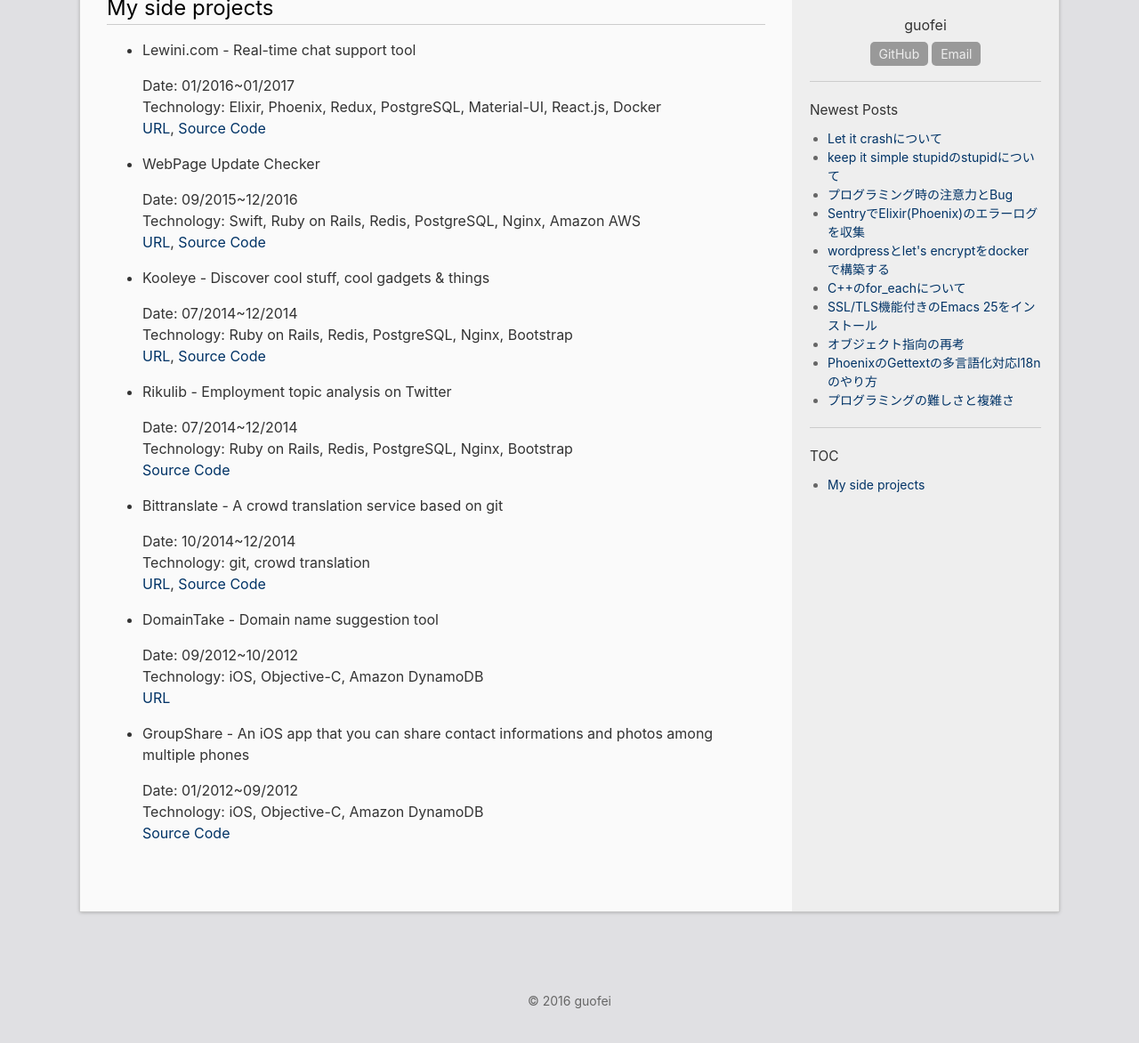
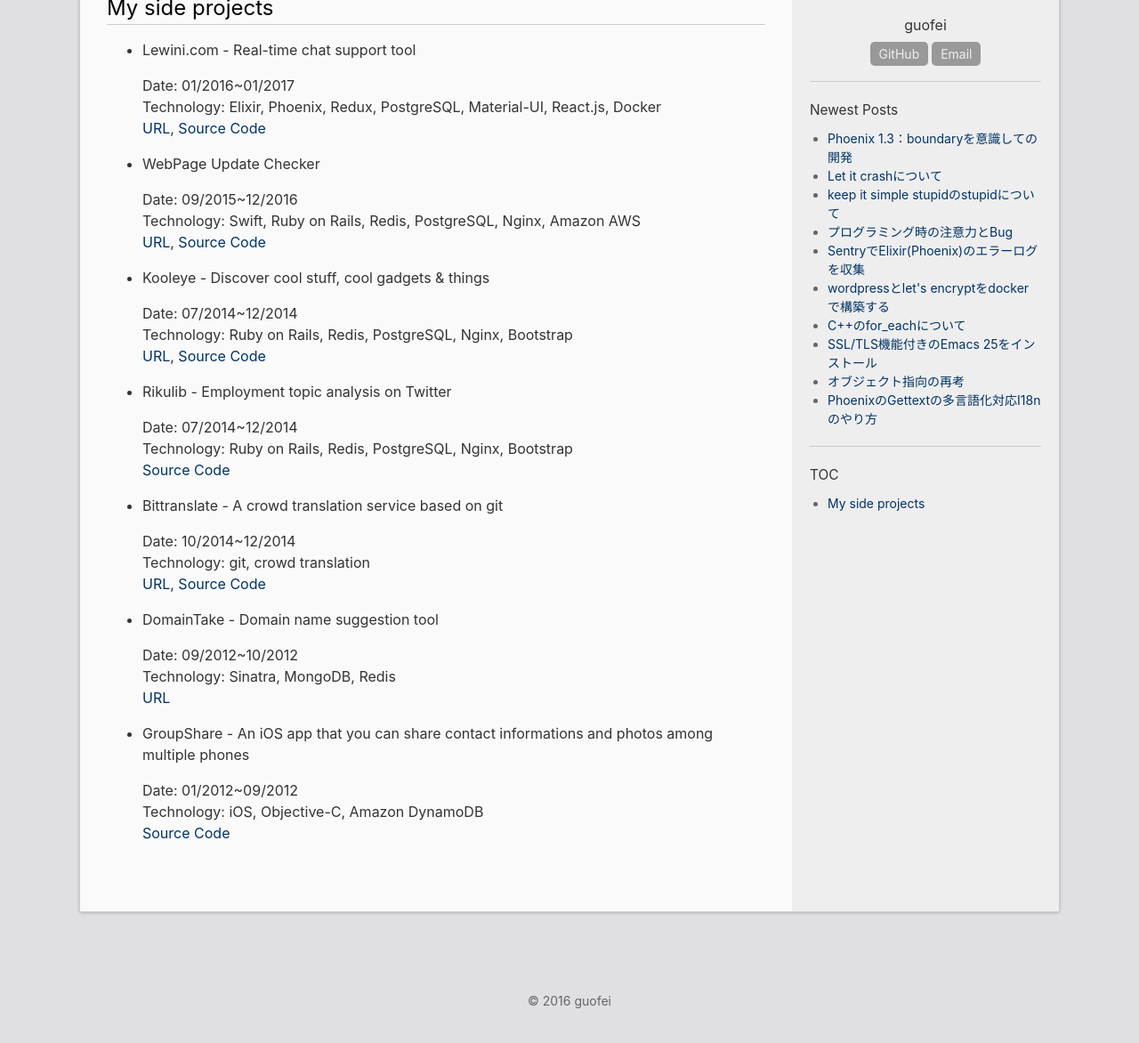
Before and after one commit to guofei/ja, a Jekyll site: the page built from about.md, in a window 1280 px wide, cut to the strip 261-1456 px from the top of the page. Shown: the top 1172 px of the strip at 89% size. Built offline with Jekyll 4.4.1, drawn with Linux system fonts in a browser that asks for light colours; comment, search, counter and statistics services are not loaded.

Commit message:
fix: change about

```diff
--- /dev/null
+++ b/_posts/2017-03-28-studied-at-phoenix-1-3.md
@@ -0,0 +1,7 @@
+---
+layout: post
+title: Phoenix 1.3：boundaryを意識しての開発
+categories: [Phoenix, Programming]
+---
+##
+TODO
--- a/about.md
+++ b/about.md
@@ -40,7 +40,7 @@ public: true
 * DomainTake - Domain name suggestion tool
 
   Date: 09/2012~10/2012
-  Technology: iOS, Objective-C, Amazon DynamoDB
+  Technology: Sinatra, MongoDB, Redis
   [URL](http://www.domain-take.com/)
 
 * GroupShare - An iOS app that you can share contact informations and photos among multiple phones
```
